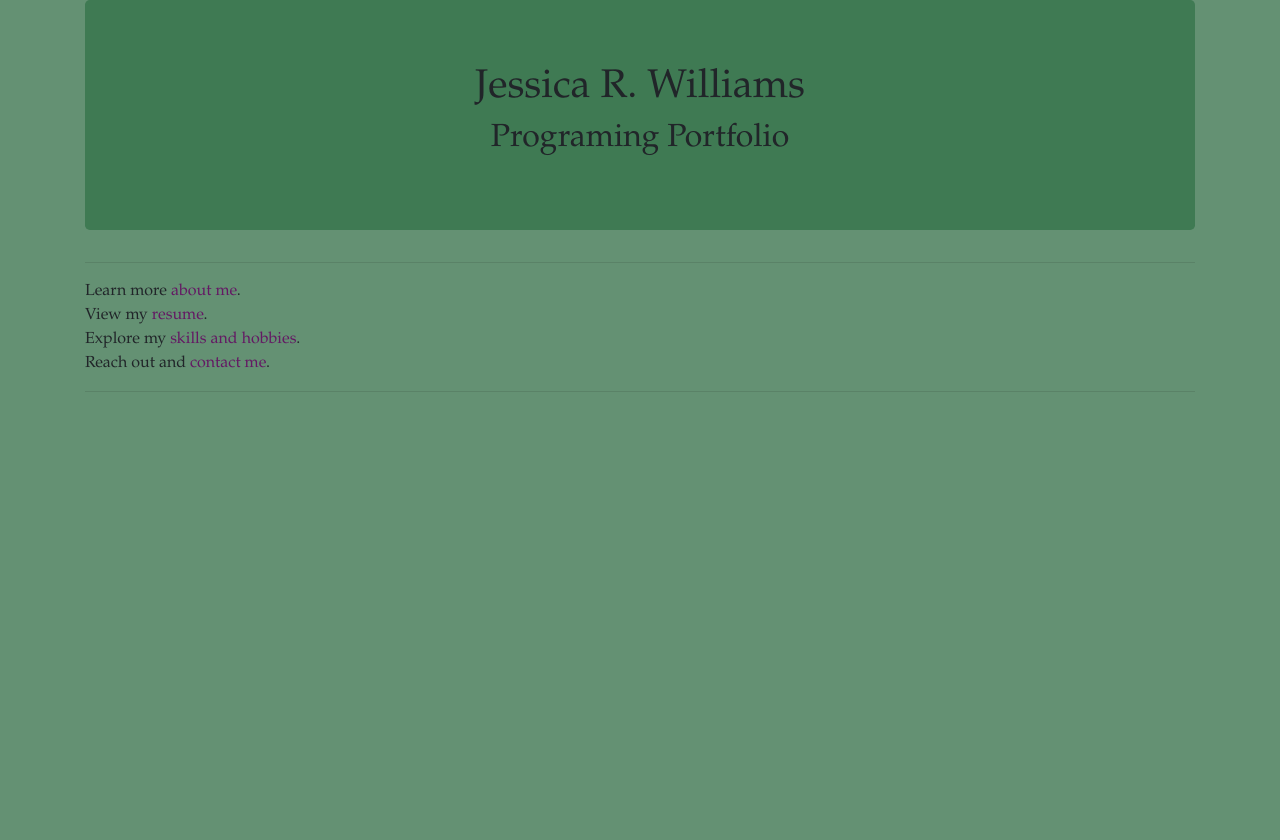
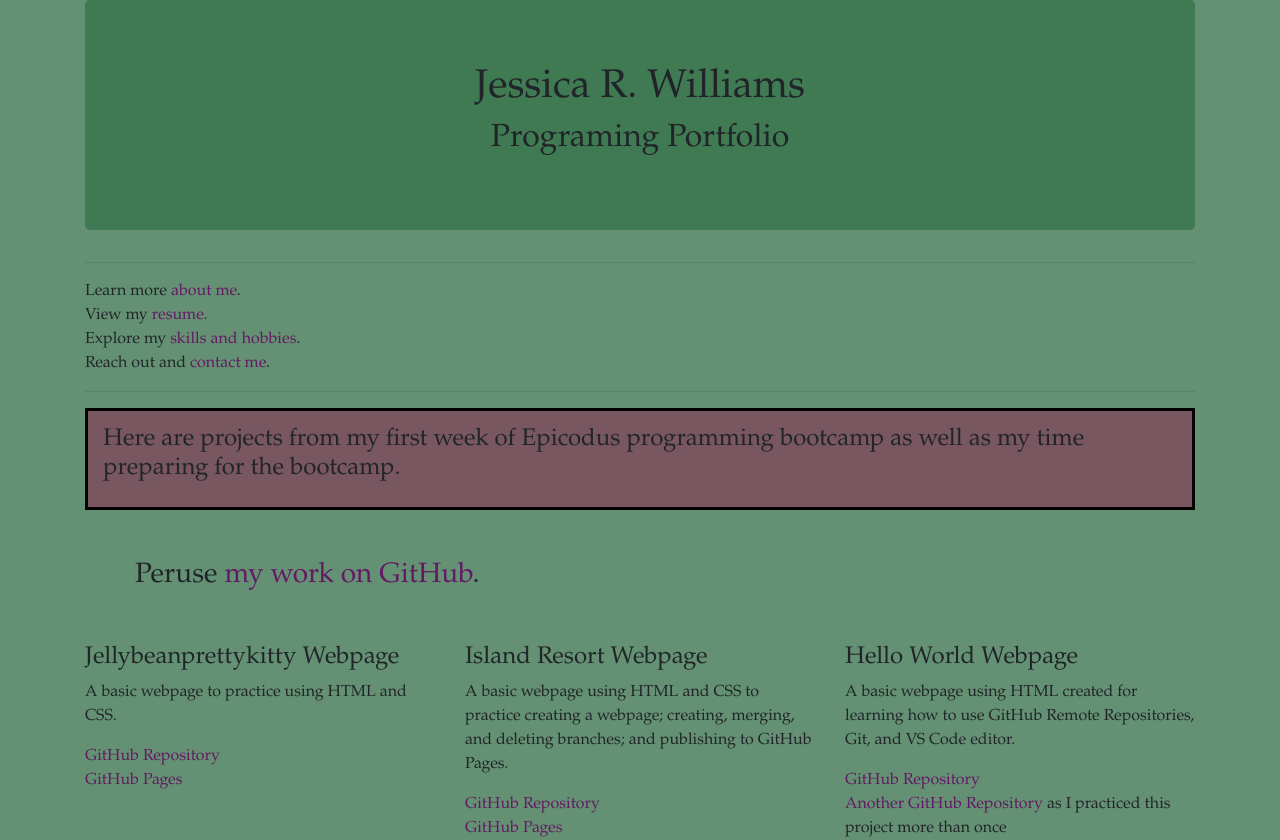
Before and after one commit to jessicarubinwilliams/portfolio, a plain HTML site: page index.html in a window 1280 px wide. Before the commit the page ends 800 px from the top, so only its background shows below. Drawn offline with Linux system fonts and the light colour scheme.

Commit message:
Update GitHub Pages link in README, add class narrow, edit Jellybean descriptor on About, add 3 projects to index.

```diff
--- a/css/styles.css
+++ b/css/styles.css
@@ -76,6 +76,10 @@ img.tiny {
   margin: 0;
 }
 
+.narrow {
+  margin: 0;
+}
+
 .popout {
   margin: 50px;
 }
--- a/index.html
+++ b/index.html
@@ -19,6 +19,32 @@
       <p>Reach out and <a href="contact.html">contact me</a>.</p>
       <hr>
     </div>
+    <div class="box2">
+      <h4>Here are projects from my first week of Epicodus programming bootcamp as well as my time preparing for the bootcamp.</h4>
+    </div>
+    <div class="popout">
+      <h3>Peruse <a href="https://github.com/jessicarubinwilliams">my work on GitHub</a>.</h3>
+    </div>
+    <div class="row">
+      <div class="col-4">
+        <h4>Jellybeanprettykitty Webpage</h4>
+        <p>A basic webpage to practice using HTML and CSS. </p>
+        <p class="narrow"><a href="https://github.com/jessicarubinwilliams/jellybeanprettykitty">GitHub Repository</a></p>
+        <p class="narrow"><a href="http://jessicarubinwilliams.github.io/jellybeanprettykitty/index.html">GitHub Pages</a></p>
+      </div>
+      <div class="col-4">
+        <h4>Island Resort Webpage</h4>
+        <p> A basic webpage using HTML and CSS to practice creating a webpage; creating, merging, and deleting branches; and publishing to GitHub Pages.</p>
+        <p class="narrow"><a href="https://github.com/jessicarubinwilliams/island-resort-webpage">GitHub Repository</a></p>
+        <p class="narrow"><a href="http://jessicarubinwilliams.github.io/island-resort-webpage/index.html">GitHub Pages</a></p>
+      </div>
+      <div class="col-4">
+        <h4>Hello World Webpage</h4>
+        <p> A basic webpage using HTML created for learning how to use GitHub Remote Repositories, Git, and VS Code editor.</p>
+        <p class="narrow"><a href="https://github.com/jessicarubinwilliams/hello-world">GitHub Repository</a></p>
+        <p class="narrow"><a href="hhttps://github.com/jessicarubinwilliams/hello-world-1">Another GitHub Repository</a> as I practiced this project more than once</p>
+      </div>
+    </div>
   </div>
 </body>
 </html>
```
Also changed, not shown: about.html (+1 -1 lines), 1 other file.
